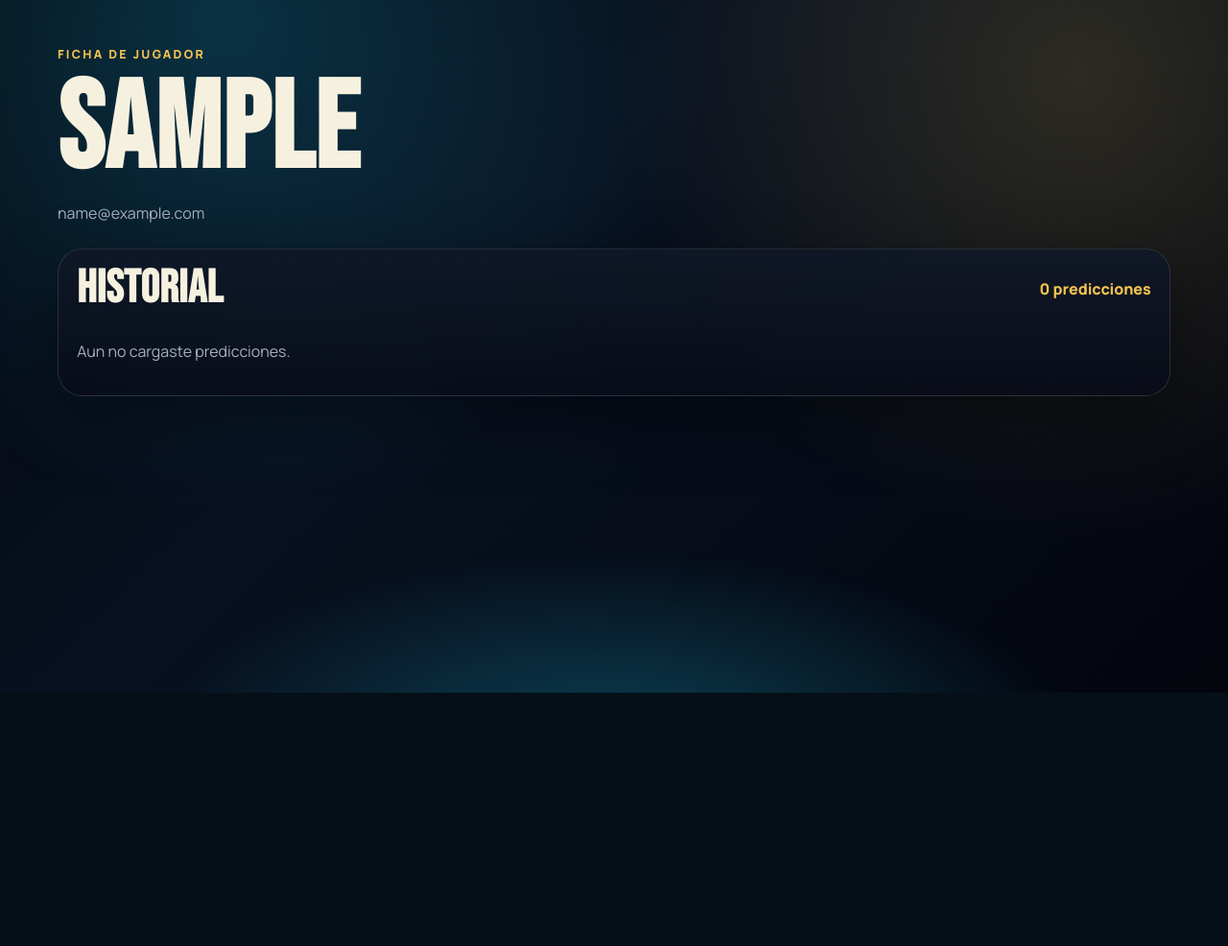
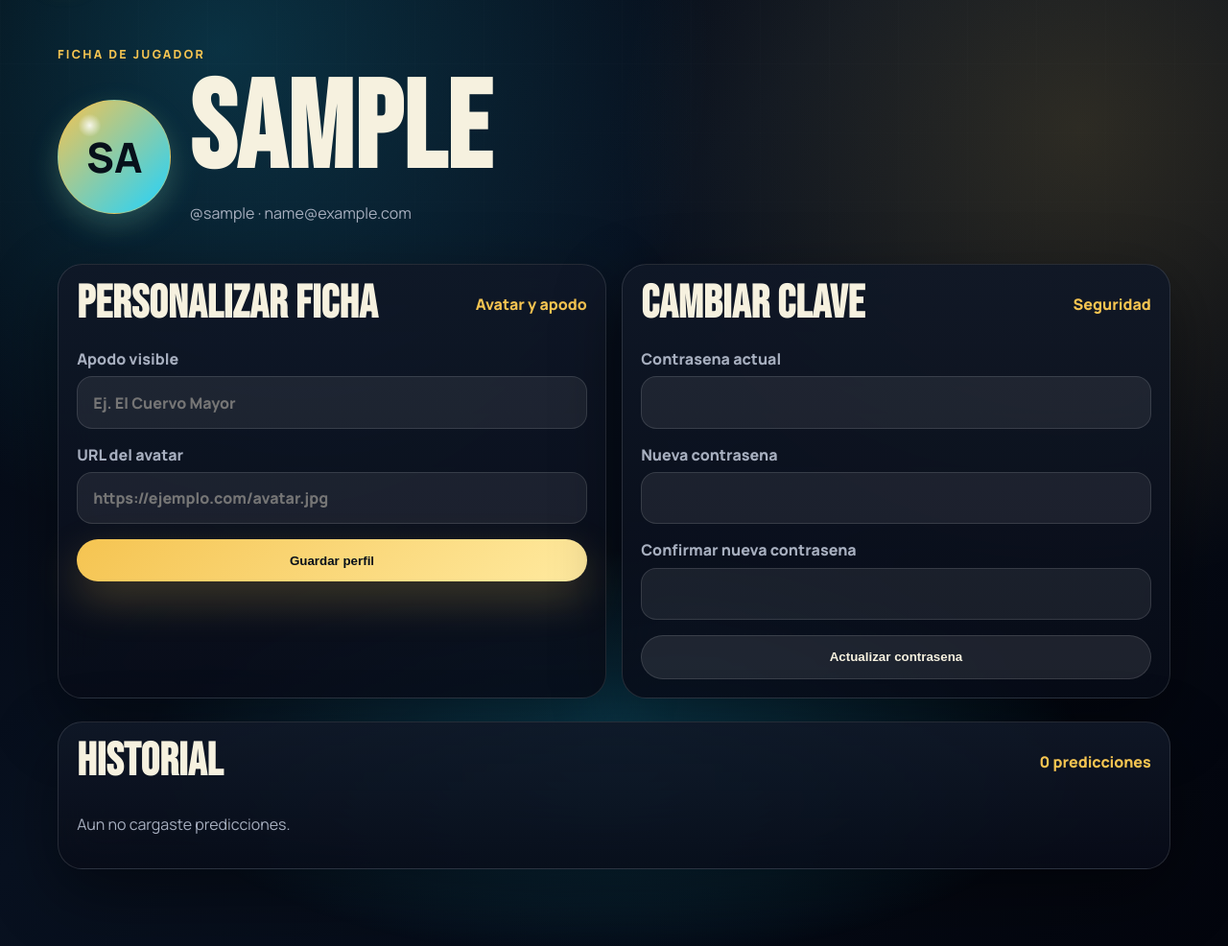
Before and after one commit to FelixTFventas/PredictorCuervo, a Flask app: page /profile in a window 1280 px wide. Shown: the part 78-1064 px from the top of the page at 96% size. Before the commit the page ends 800 px from the top, so only its background shows below. Run offline with Flask 3, Linux system fonts and the light colour scheme; the visitor is signed in with stand-in values (Sample User, id 1); data that the repository does not hold is empty.

Commit message:
Add user profile customization

```diff
--- a/models/user.py
+++ b/models/user.py
@@ -10,6 +10,8 @@ class User(UserMixin, db.Model):
     email = db.Column(db.String(160), unique=True, nullable=False)
     password_hash = db.Column(db.String(255), nullable=False)
     is_admin = db.Column(db.Boolean, default=False, nullable=False)
+    display_name = db.Column(db.String(80))
+    avatar_url = db.Column(db.String(500))
     created_at = db.Column(db.DateTime, server_default=db.func.now(), nullable=False)
 
     predictions = db.relationship("Prediction", back_populates="user", cascade="all, delete-orphan")
@@ -21,6 +23,18 @@ class User(UserMixin, db.Model):
         return check_password_hash(self.password_hash, password)
 
     @property
+    def display_label(self):
+        return self.display_name or self.username
+
+    @property
+    def avatar_initials(self):
+        source = self.display_label or self.email or "?"
+        parts = [part for part in source.replace("_", " ").split() if part]
+        if len(parts) >= 2:
+            return (parts[0][0] + parts[1][0]).upper()
+        return source[:2].upper()
+
+    @property
     def total_points(self):
         return sum(prediction.points or 0 for prediction in self.predictions)
 
--- a/routes/match_routes.py
+++ b/routes/match_routes.py
@@ -1,6 +1,9 @@
-from flask import Blueprint, render_template
+from urllib.parse import urlparse
+
+from flask import Blueprint, flash, redirect, render_template, request, url_for
 from flask_login import current_user, login_required
 
+from models import db
 from models.match import Match
 from models.prediction import Prediction
 from services.competition_service import WORLD_CUP_COMPETITION, group_matches, ranking_rows_for_competition
@@ -49,8 +52,52 @@ def matches():
     )
 
 
-@match_bp.route("/profile")
+def _is_valid_avatar_url(avatar_url):
+    if not avatar_url:
+        return True
+    parsed = urlparse(avatar_url)
+    return parsed.scheme in {"http", "https"} and bool(parsed.netloc)
+
+
+@match_bp.route("/profile", methods=["GET", "POST"])
 @login_required
 def profile():
+    if request.method == "POST":
+        form_action = request.form.get("form_action")
+
+        if form_action == "profile":
+            display_name = request.form.get("display_name", "").strip()
+            avatar_url = request.form.get("avatar_url", "").strip()
+
+            if len(display_name) > 80:
+                flash("El apodo no puede superar 80 caracteres.", "error")
+            elif len(avatar_url) > 500:
+                flash("La URL del avatar es demasiado larga.", "error")
+            elif not _is_valid_avatar_url(avatar_url):
+                flash("La URL del avatar debe empezar con http:// o https://.", "error")
+            else:
+                current_user.display_name = display_name or None
+                current_user.avatar_url = avatar_url or None
+                db.session.commit()
+                flash("Perfil actualizado.", "success")
+                return redirect(url_for("match.profile"))
+
+        elif form_action == "password":
+            current_password = request.form.get("current_password", "")
+            new_password = request.form.get("new_password", "")
+            confirm_password = request.form.get("confirm_password", "")
+
+            if not current_user.check_password(current_password):
+                flash("La contrasena actual no es correcta.", "error")
+            elif len(new_password) < 6:
+                flash("La nueva contrasena debe tener al menos 6 caracteres.", "error")
+            elif new_password != confirm_password:
+                flash("La confirmacion no coincide con la nueva contrasena.", "error")
+            else:
+                current_user.set_password(new_password)
+                db.session.commit()
+                flash("Contrasena actualizada.", "success")
+                return redirect(url_for("match.profile"))
+
     predictions = Prediction.query.filter_by(user_id=current_user.id).order_by(Prediction.updated_at.desc()).all()
     return render_template("profile.html", predictions=predictions)
--- a/services/schema_service.py
+++ b/services/schema_service.py
@@ -15,6 +15,10 @@ def ensure_sqlite_schema():
     statements = []
     if "is_admin" not in user_columns:
         statements.append('ALTER TABLE "user" ADD COLUMN is_admin BOOLEAN NOT NULL DEFAULT 0')
+    if "display_name" not in user_columns:
+        statements.append('ALTER TABLE "user" ADD COLUMN display_name VARCHAR(80)')
+    if "avatar_url" not in user_columns:
+        statements.append('ALTER TABLE "user" ADD COLUMN avatar_url VARCHAR(500)')
 
     match_additions = {
         "api_id": 'ALTER TABLE "match" ADD COLUMN api_id VARCHAR(80)',
--- a/static/css/styles.css
+++ b/static/css/styles.css
@@ -151,6 +151,25 @@ input:focus { outline: 2px solid rgba(32, 211, 255, 0.32); }
 select:focus { outline: 2px solid rgba(32, 211, 255, 0.32); }
 .muted { color: var(--muted); }
 .page-head { margin-bottom: 1.6rem; }
+.profile-hero { display: flex; align-items: center; gap: 1.2rem; }
+.profile-grid { display: grid; grid-template-columns: repeat(2, minmax(0, 1fr)); gap: 1rem; margin-bottom: 1.5rem; }
+.avatar {
+    display: grid;
+    place-items: center;
+    flex: 0 0 auto;
+    overflow: hidden;
+    border: 1px solid rgba(245, 196, 81, 0.42);
+    border-radius: 50%;
+    color: #07101a;
+    background:
+        radial-gradient(circle at 28% 22%, rgba(255,255,255,0.85), transparent 0.75rem),
+        linear-gradient(135deg, var(--gold), var(--cyan));
+    font-weight: 1000;
+    box-shadow: 0 12px 34px rgba(32, 211, 255, 0.16), 0 10px 30px rgba(245, 196, 81, 0.14);
+}
+.avatar img { width: 100%; height: 100%; object-fit: cover; display: block; }
+.avatar-sm { width: 2.55rem; height: 2.55rem; font-size: 0.82rem; }
+.avatar-xl { width: clamp(5.2rem, 11vw, 7.4rem); height: clamp(5.2rem, 11vw, 7.4rem); font-size: clamp(1.7rem, 4vw, 2.7rem); }
 
 .metric-grid { display: grid; grid-template-columns: repeat(4, minmax(0, 1fr)); gap: 1rem; margin-bottom: 1.5rem; }
 .metric-card { padding: 1.25rem; border-radius: 1.4rem; }
@@ -262,6 +281,8 @@ select:focus { outline: 2px solid rgba(32, 211, 255, 0.32); }
 .ranking-row { display: grid; grid-template-columns: 4rem 1fr 6rem 6rem 6rem; gap: 1rem; align-items: center; padding: 1rem 1.2rem; border-bottom: 1px solid var(--line); }
 .ranking-row.head { color: var(--gold); font-weight: 900; text-transform: uppercase; letter-spacing: 0.08em; font-size: 0.76rem; }
 .ranking-row.you { background: linear-gradient(90deg, rgba(245,196,81,0.18), rgba(32,211,255,0.08)); }
+.ranking-player { display: flex; align-items: center; gap: 0.8rem; min-width: 0; }
+.ranking-player strong { overflow: hidden; text-overflow: ellipsis; white-space: nowrap; }
 .points-pill { padding: 0.4rem 0.7rem; border-radius: 999px; color: #06101b !important; background: var(--gold); font-weight: 900; }
 
 .admin-actions { display: flex; flex-wrap: wrap; gap: 1rem; align-items: center; }
@@ -320,7 +341,7 @@ select:focus { outline: 2px solid rgba(32, 211, 255, 0.32); }
     .metric-grid { grid-template-columns: repeat(2, minmax(0, 1fr)); }
     .teams { font-size: 2rem; }
     .ranking-row { grid-template-columns: 2.2rem 1fr 3.5rem 3.8rem 4rem; gap: 0.5rem; padding: 0.9rem; font-size: 0.9rem; }
-    .admin-match-card, .form-grid { grid-template-columns: 1fr; }
+    .admin-match-card, .form-grid, .profile-grid { grid-template-columns: 1fr; }
     .admin-headline { align-items: flex-start; flex-direction: column; }
     .admin-headline-actions { justify-content: flex-start; }
 }
@@ -331,6 +352,7 @@ select:focus { outline: 2px solid rgba(32, 211, 255, 0.32); }
     .metric-grid { grid-template-columns: 1fr; }
     .compact-metrics { grid-template-columns: 1fr; }
     .match-row { align-items: flex-start; flex-direction: column; }
+    .profile-hero { align-items: flex-start; flex-direction: column; }
     .teams { grid-template-columns: 1fr; gap: 0.35rem; text-align: left; }
     .teams strong:last-child, .team-name-away { justify-content: flex-start; text-align: left; }
     .teams > span { text-align: left; }
--- a/templates/profile.html
+++ b/templates/profile.html
@@ -3,8 +3,42 @@
 {% block content %}
 <section class="page-head">
     <p class="eyebrow">Ficha de jugador</p>
-    <h1>{{ current_user.username }}</h1>
-    <p class="muted">{{ current_user.email }}</p>
+    <div class="profile-hero">
+        <div class="avatar avatar-xl">
+            {% if current_user.avatar_url %}
+                <img src="{{ current_user.avatar_url }}" alt="Avatar de {{ current_user.display_label }}">
+            {% else %}
+                <span>{{ current_user.avatar_initials }}</span>
+            {% endif %}
+        </div>
+        <div>
+            <h1>{{ current_user.display_label }}</h1>
+            <p class="muted">@{{ current_user.username }} · {{ current_user.email }}</p>
+        </div>
+    </div>
+</section>
+<section class="profile-grid">
+    <article class="panel">
+        <div class="section-title"><h2>Personalizar ficha</h2><span>Avatar y apodo</span></div>
+        <form method="post" class="form-card">
+            <input type="hidden" name="csrf_token" value="{{ csrf_token() }}">
+            <input type="hidden" name="form_action" value="profile">
+            <label>Apodo visible<input name="display_name" maxlength="80" value="{{ current_user.display_name or '' }}" placeholder="Ej. El Cuervo Mayor"></label>
+            <label>URL del avatar<input name="avatar_url" maxlength="500" value="{{ current_user.avatar_url or '' }}" placeholder="https://ejemplo.com/avatar.jpg"></label>
+            <button class="button primary" type="submit">Guardar perfil</button>
+        </form>
+    </article>
+    <article class="panel">
+        <div class="section-title"><h2>Cambiar clave</h2><span>Seguridad</span></div>
+        <form method="post" class="form-card">
+            <input type="hidden" name="csrf_token" value="{{ csrf_token() }}">
+            <input type="hidden" name="form_action" value="password">
+            <label>Contrasena actual<input name="current_password" type="password" required autocomplete="current-password"></label>
+            <label>Nueva contrasena<input name="new_password" type="password" minlength="6" required autocomplete="new-password"></label>
+            <label>Confirmar nueva contrasena<input name="confirm_password" type="password" minlength="6" required autocomplete="new-password"></label>
+            <button class="button ghost" type="submit">Actualizar contrasena</button>
+        </form>
+    </article>
 </section>
 <section class="panel">
     <div class="section-title"><h2>Historial</h2><span>{{ predictions|length }} predicciones</span></div>
```
Also changed, not shown: migrations/versions/20260511_0002_user_profile_fields.py (added, +25 -0 lines), templates/ranking.html (+10 -1 lines).
